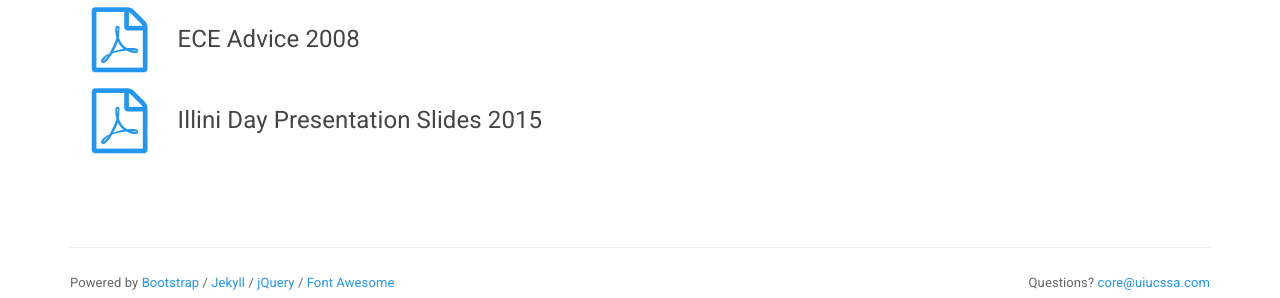
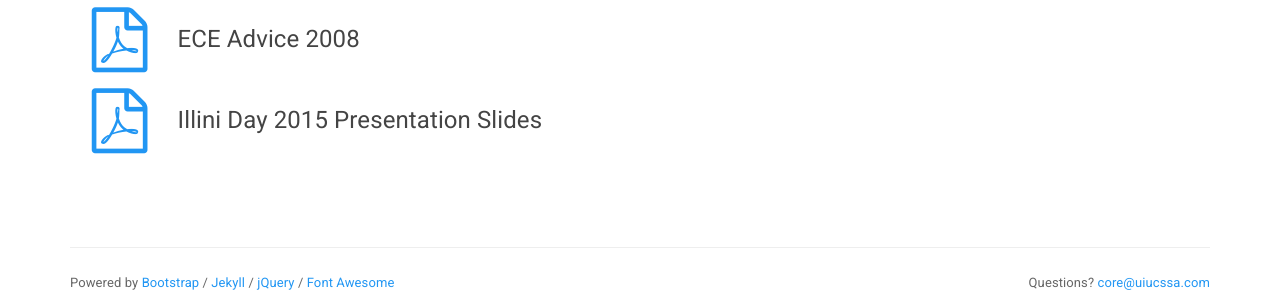
Before and after one commit to uiucssa/uiucssa.github.io, a Jekyll site: the page built from resources.html, in a window 1280 px wide. Shown: the part 423-721 px from the top of the page. Built offline with Jekyll 4.4.1, drawn with Linux system fonts in a browser that asks for light colours.

Commit message:
Standardize naming conventions

```diff
--- a/resources.html
+++ b/resources.html
@@ -12,6 +12,6 @@
 
 	<tr> <td class="col-md-1" style="border-top: none; vertical-align: middle;"><a href="{{ site.url }}/attach/ece_advice_2008.pdf"><i class="fa fa-file-pdf-o fa-5x fa-fw"></i></a></td> <td style="border-top: none; vertical-align: middle;"><h4>ECE Advice 2008</h4></td> </tr>
 
-	<tr> <td class="col-md-1" style="border-top: none; vertical-align: middle;"><a href="{{ site.url }}/attach/Illini_Day_presentation.pdf"><i class="fa fa-file-pdf-o fa-5x fa-fw"></i></a></td> <td style="border-top: none; vertical-align: middle;"><h4>Illini Day Presentation Slides 2015</h4></td> </tr>
+	<tr> <td class="col-md-1" style="border-top: none; vertical-align: middle;"><a href="{{ site.url }}/attach/illini_day_2015_slides.pdf"><i class="fa fa-file-pdf-o fa-5x fa-fw"></i></a></td> <td style="border-top: none; vertical-align: middle;"><h4>Illini Day 2015 Presentation Slides</h4></td> </tr>
 
 </table>
```
